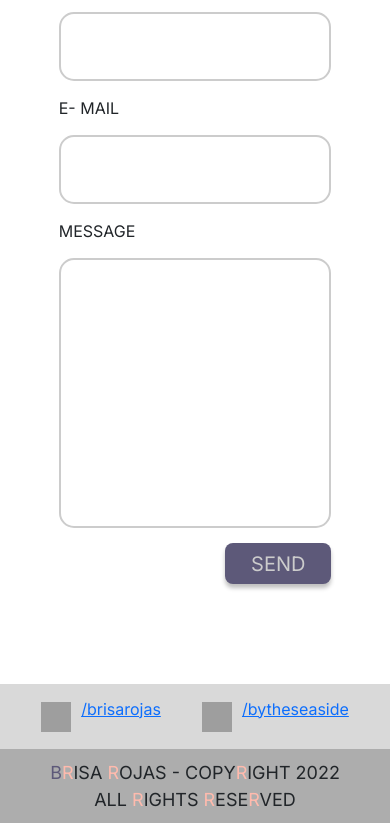
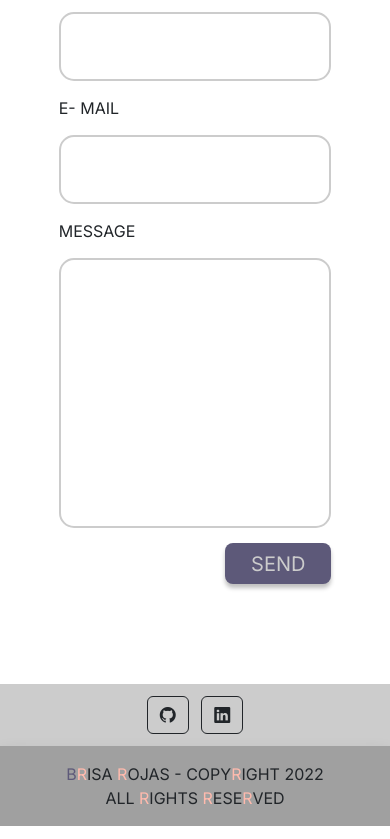
Before and after one commit to bytheseaside/BR__Portfolio, a website: page pages/contact.html in a window 390 px wide. Shown: the part 299-1138 px from the top of the page. Drawn offline with nearby package versions, Linux system fonts and the light colour scheme; grey boxes are pictures that could not be loaded.

Commit message:
adds footer styles for mobile version

```diff
--- a/package.json
+++ b/package.json
@@ -4,7 +4,6 @@
   "description": "Trabajo final  - coderhouse -  diseño web",
   "main": "index.js",
   "scripts": {
-    "test": "echo \"Error: no test specified\" && exit 1",
     "build": "sass ./stylesheet/styles.scss:./stylesheet/styles.css",
     "start": "sass ./stylesheet/styles.scss:./stylesheet/styles.css --watch"
   },
@@ -26,8 +25,9 @@
   },
   "homepage": "https://github.com/bytheseaside/BR__Portfolio#readme",
   "dependencies": {
-    "babel": "^6.23.0",
-    "prettier": "^2.7.1",
     "sass": "^1.54.5"
+  },
+  "devDependencies": {
+    "prettier": "^2.7.1"
   }
 }
--- a/pages/contact.html
+++ b/pages/contact.html
@@ -20,6 +20,7 @@
       integrity="sha384-iYQeCzEYFbKjA/T2uDLTpkwGzCiq6soy8tYaI1GyVh/UjpbCx/TYkiZhlZB6+fzT"
       crossorigin="anonymous"
     />
+    <link rel="stylesheet" href="https://cdn.jsdelivr.net/npm/bootstrap-icons@1.9.1/font/bootstrap-icons.css" />
     <!--STYLES-->
     <link rel="stylesheet" href="../stylesheet/styles.css" />
     <!--FONTS-->
@@ -66,20 +67,26 @@
     </main>
 
     <footer class="footer">
-      <p class="footer__text">
+      <div class="social-media align-items-center text-center py-2">
+        <a
+          class="social-media__item btn btn-outline-dark btn-floating m-1"
+          href="https://github.com/bytheseaside"
+          role="button"
+          target="_blank"
+          ><i class="social-media__icon bi bi-github"></i
+        ></a>
+
+        <a
+          class="social-media__item btn btn-outline-dark btn-floating m-1"
+          href="https://www.linkedin.com/in/rojas-brisa/"
+          role="button"
+          target="_blank"
+          ><i class="social-media__icon bi bi-linkedin"></i
+        ></a>
+      </div>
+      <div class="footer-text text-center center p-3 shadow">
         <span class="B">B</span><span class="R">R</span>ISA <span class="R">R</span>OJAS - COPY<span class="R">R</span
         >IGHT 2022 <br />ALL <span class="R">R</span>IGHTS <span class="R">R</span>ESE<span class="R">R</span>VED
-      </p>
-
-      <div class="social-media">
-        <a class="social-media__item" href="https://www.linkedin.com/feed/" target="_blank">
-          <img class="social-media__icon" src="../assets/Images/linkedin.png" alt="Linked In icon. Go to Linked In" />
-          <p class="social-media__text mobile">/brisarojas</p>
-        </a>
-        <a class="social-media__item" href="https://github.com/" target="_blank">
-          <img class="social-media__icon" src="../assets/Images/github.png" alt="GitHub icon. Go to GitHub" />
-          <p class="social-media__text mobile">/bytheseaside</p>
-        </a>
       </div>
     </footer>
     <!-- BOOTSTRAP -->
--- a/stylesheet/partials/_font-styles.scss
+++ b/stylesheet/partials/_font-styles.scss
@@ -11,8 +11,6 @@
   color: $dark-gray;
 }
 
-// agregue el map en la tarea solo porque lo pide, luego de la correccion
-// voy a borrarlo y volver a usar simplemente las variables para esta seccion
 .B {
   color: map-get($spanColors, bColor);
 }
--- a/stylesheet/partials/_footer.scss
+++ b/stylesheet/partials/_footer.scss
@@ -1,46 +1,11 @@
-.footer {
-  width: 100%;
-  display: flex;
-  flex-direction: column-reverse;
-  align-items: center;
-  justify-content: space-between;
-  align-self: flex-end;
-  bottom: 0;
-  margin-bottom: 0;
+.footer{
+  background-color: rgb(67, 67, 67,0.5);
 
-  &__text {
-    width: 100%;
-    padding: 10px;
-    font-size: 18px;
-    background-color: rgba(77, 77, 77, 0.46);
-    text-align: center;
+  .social-media{
+    background-color: $gray;
+
+    &__items{
+      background-color: $dark-gray;
+    }
   }
 }
-
-.social-media {
-  width: 100%;
-  height: 65px;
-  background-color: #d9d9d9;
-  display: flex;
-  justify-content: space-evenly;
-  align-items: center;
-
-  &__item {
-    display: flex;
-    align-items: center;
-
-    &:visited {
-      color: black;
-    }
-
-    &:hover {
-      color: $dark-gray;
-    }
-  }
-
-  &__icon {
-    width: 30px;
-    height: 30px;
-    margin-right: 10px;
-  }
-}
--- a/stylesheet/partials/_mixins.scss
+++ b/stylesheet/partials/_mixins.scss
@@ -8,7 +8,7 @@
   .#{$bodyClass} {
     display: grid;
     grid-template-columns: 25vw 75vw;
-    grid-template-rows: auto 15vh;
+    grid-template-rows: auto auto;
     grid-template-areas:
       "nav #{$mainClass}"
       "nav footer";
```
Also changed, not shown: stylesheet/styles.css, 2 other files.
